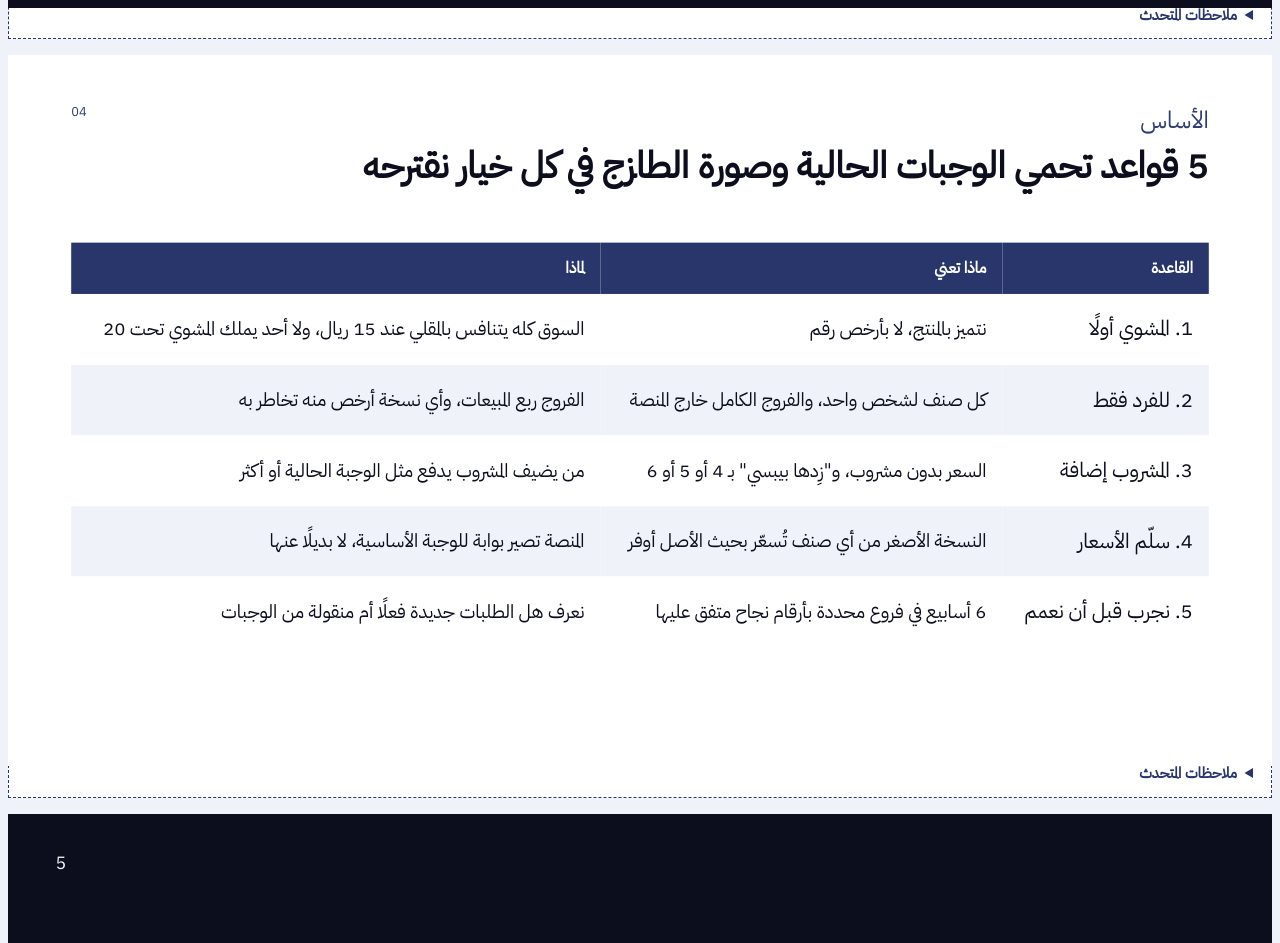
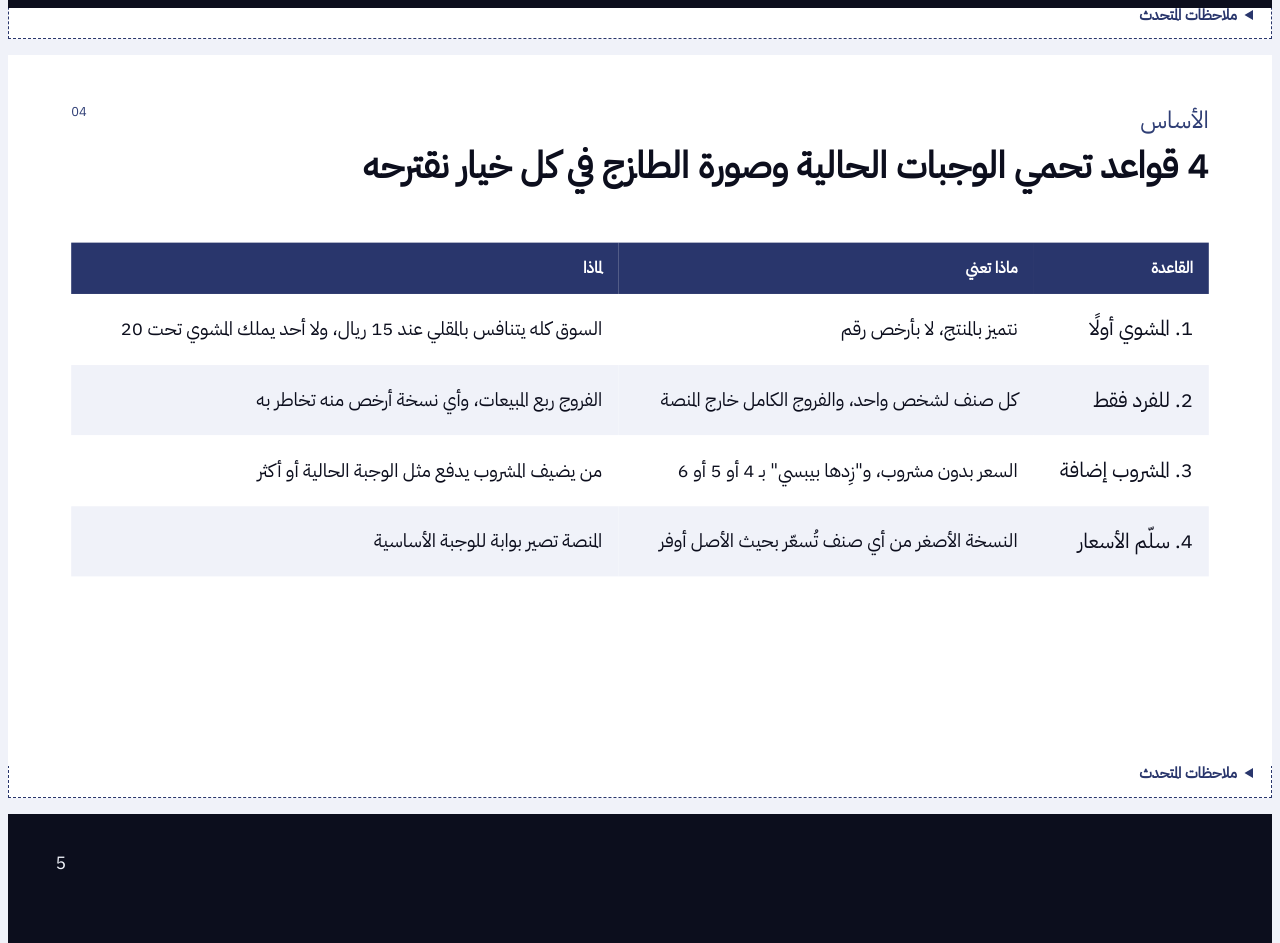
Before and after one commit to TMDweb/tmdweb.github.io, a plain HTML site: page altazaj-value-platform/index.html in a window 1280 px wide. Shown: the part 2205-3148 px from the top of the page. Drawn offline with Linux system fonts and the light colour scheme.

Commit message:
Al Tazaj deck v19: four rules, drop pilot rule and 'not a substitute' phrasing
Co-Authored-By: Claude Opus 5.5 <noreply@anthropic.com>
Claude-Session: https://claude.ai/code/session_01LDXnCJVeBNjwRCzHvrqcUk

```diff
--- a/altazaj-value-platform/index.html
+++ b/altazaj-value-platform/index.html
@@ -488,7 +488,7 @@ details.notes { width: min(1280px, calc(100vw - 16px)); }
   <div class="page-num">04</div>
   <div class="header">
     <div class="crumb">الأساس</div>
-    <div class="title">5 قواعد تحمي الوجبات الحالية وصورة الطازج في كل خيار نقترحه</div>
+    <div class="title">4 قواعد تحمي الوجبات الحالية وصورة الطازج في كل خيار نقترحه</div>
   </div>
   <div class="body" style="top:190px">
     <table class="tmd big">
@@ -497,13 +497,12 @@ details.notes { width: min(1280px, calc(100vw - 16px)); }
         <tr><td class="k">1. المشوي أولًا</td><td>نتميز بالمنتج، لا بأرخص رقم</td><td>السوق كله يتنافس بالمقلي عند 15 ريال، ولا أحد يملك المشوي تحت 20</td></tr>
         <tr><td class="k">2. للفرد فقط</td><td>كل صنف لشخص واحد، والفروج الكامل خارج المنصة</td><td>الفروج ربع المبيعات، وأي نسخة أرخص منه تخاطر به</td></tr>
         <tr><td class="k">3. المشروب إضافة</td><td>السعر بدون مشروب، و"زِدها بيبسي" بـ 4 أو 5 أو 6</td><td>من يضيف المشروب يدفع مثل الوجبة الحالية أو أكثر</td></tr>
-        <tr><td class="k">4. سلّم الأسعار</td><td>النسخة الأصغر من أي صنف تُسعّر بحيث الأصل أوفر</td><td>المنصة تصير بوابة للوجبة الأساسية، لا بديلًا عنها</td></tr>
-        <tr><td class="k">5. نجرب قبل أن نعمم</td><td>6 أسابيع في فروع محددة بأرقام نجاح متفق عليها</td><td>نعرف هل الطلبات جديدة فعلًا أم منقولة من الوجبات</td></tr>
+        <tr><td class="k">4. سلّم الأسعار</td><td>النسخة الأصغر من أي صنف تُسعّر بحيث الأصل أوفر</td><td>المنصة تصير بوابة للوجبة الأساسية</td></tr>
       </tbody>
     </table>
   </div>
 </section></div>
-<details class="notes"><summary>ملاحظات المتحدث</summary><p>هذه الشريحة مرجع لباقي العرض. كل خيار قادم يلتزم بالقواعد الخمس.</p></details></div>
+<details class="notes"><summary>ملاحظات المتحدث</summary><p>هذه الشريحة مرجع لباقي العرض. كل خيار قادم يلتزم بالقواعد الأربع.</p></details></div>
 
 <!-- 3 SECTION A -->
 <div class="unit-wrap"><div class="slide-wrap"><section class="slide dark sd">
```
Also changed, not shown: altazaj-value-platform/body-v3.html (+3 -4 lines), altazaj-value-platform/src.html (+3 -4 lines), 2 other files.
